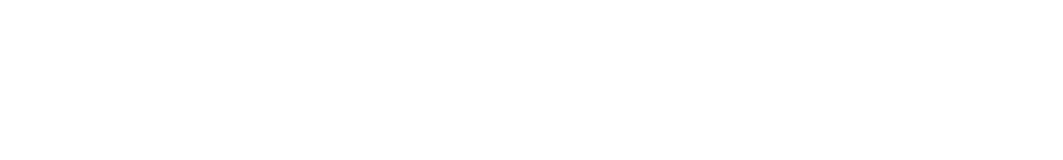
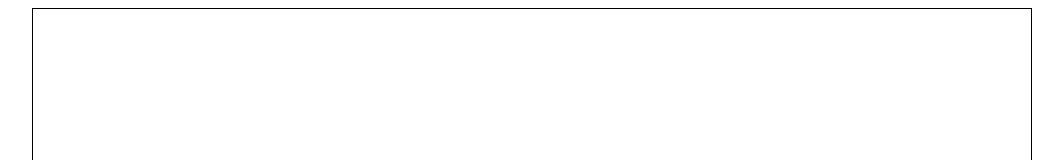
Before and after one commit to Velzak/etch-A-Sketch, a plain HTML site: page index.html in a window 1280 px wide. Shown: the top 160 px of the page, without its empty margins (108-1171 px from the left). Drawn offline with Linux system fonts and the light colour scheme.

Commit message:
Creating box for etch a sketch to live in

```diff
--- a/css/style.css
+++ b/css/style.css
@@ -10,7 +10,24 @@
 /******************************************
 /* LAYOUT
 /*******************************************/
-outerBox
+body{
+  display: flex;
+}
+
+.innerBox{
+  height: 50px;
+  width: 50px;
+  background: red;
+}
+
+#outerBox{
+  margin: 0 auto;
+  height: 1000px;
+  width: 100%;
+  max-width: 1000px;
+  border: 1px solid black;
+}
+
 
 
 /******************************************
--- a/index.html
+++ b/index.html
@@ -4,8 +4,9 @@
     <meta charset="UTF-8">
     <meta name="viewport" content="width=device-width, initial-scale=1.0">
     <title>Etch-A-Sketch</title>
+    <link rel="stylesheet" href="css/style.css">
 </head>
 <body>
-
+    <script src="js/main.js"></script>
 </body>
 </html>
--- a/js/main.js
+++ b/js/main.js
@@ -15,3 +15,11 @@ Add button to make divs clear after changing color, ask user for size
 
 
 */
+
+let boxDiv = document.createElement('div')
+boxDiv.id = 'outerBox'
+document.body.appendChild(boxDiv)
+
+let smallDiv = document.createElement('div')
+smallDiv.classList.add = 'innerBox'
+boxDiv.appendChild(smallDiv)
```
